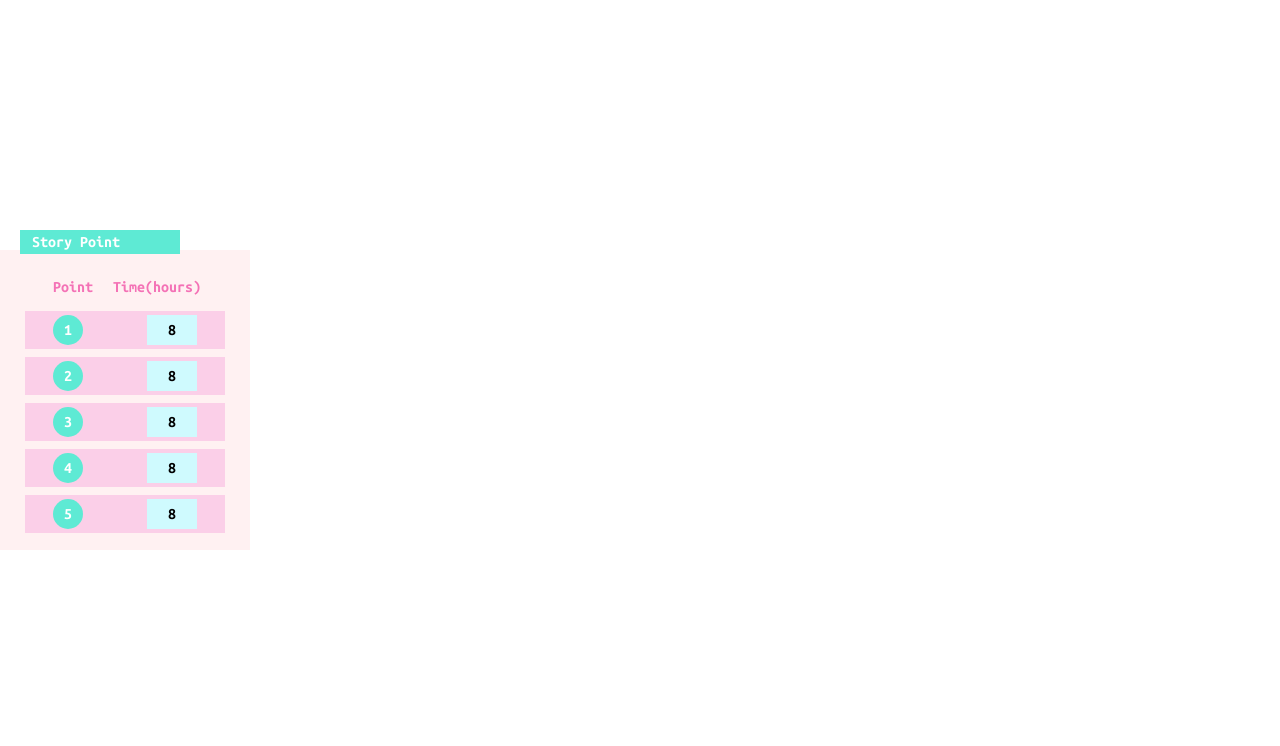
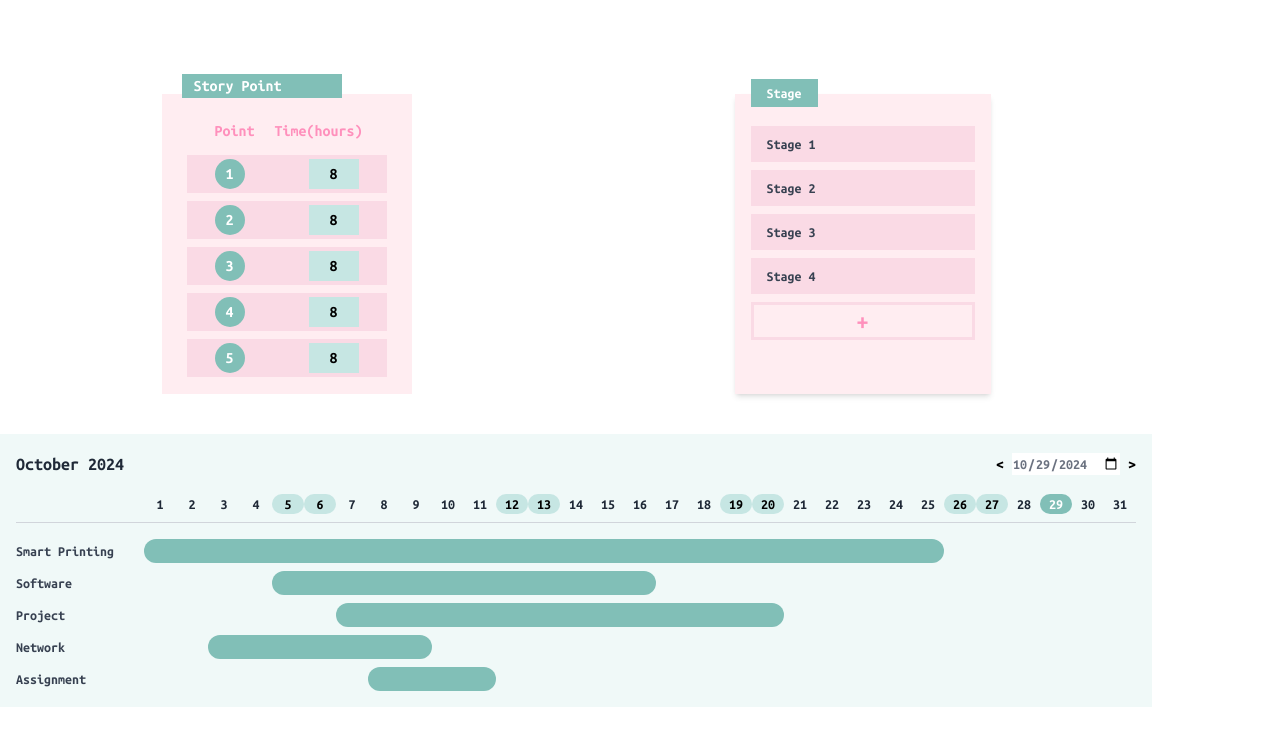
Before and after one commit to Benhidangiu1408/project-management, a React (Vite) app: page /Project in a window 1280 px wide. Shown: the top 746 px of the page. Built offline with nearby package versions, Linux system fonts and the light colour scheme.

Commit message:
addBlock

```diff
--- a/src/components/ui/AddBlock.tsx
+++ b/src/components/ui/AddBlock.tsx
@@ -1,28 +1,21 @@
 import React, { useState } from "react";
 
-function AddBlock({ color, name }: any) {
+function AddBlock({ color, name, onClose, onAdd }: any) {
   const [blockName, setBlockName] = useState("Untitled");
   const [startTime, setStartTime] = useState("2024-08-24");
   const [endTime, setEndTime] = useState("2024-10-24");
 
   return (
-    <div
-      className={`bg-${color}100 p-10 rounded-md min-w-[450px] w-1/3 h-fit flex flex-col font-ubuntuMono`}
-    >
+    <div className="fixed inset-0 z-10 flex items-center justify-center">
+      <div className="absolute inset-0 bg-black/50" onClick={onClose}></div>
+      <div className={`bg-${color}100 p-10 rounded-md min-w-[450px] w-1/3 h-fit flex flex-col font-ubuntuMono z-20`}>
         <div className="flex justify-center mb-6">
-        <div className={`text-2xl/6 bg-${color}200 px-8 py-2.5`}>
-          ADD {name}
-        </div>
+          <div className={`text-2xl/6 bg-${color}200 px-8 py-2.5`}>ADD {name}</div>
         </div>
 
         <div className="mb-4 flex text-lg">
           <label className="mr-2 mt-1">Name</label>
-        <input
-          type="text"
-          value={blockName}
-          onChange={(e) => setBlockName(e.target.value)}
-          className="w-full p-1 border border-gray-300 rounded-md"
-        />
+          <input type="text" value={blockName} onChange={(e) => setBlockName(e.target.value)} className="w-full p-1 border border-gray-300 rounded-md" />
         </div>
 
         <div className="mb-10 flex text-lg">
@@ -44,18 +37,21 @@ function AddBlock({ color, name }: any) {
           </div>
         </div>
         <div className="flex justify-evenly h-fit text-xl">
-        <button
-          className={`text-${color}300 border border-${color}300 rounded-md w-[150px] py-1`}
-        >
+          <button onClick={onClose} className={`text-${color}300 border border-${color}300 rounded-md w-[150px] py-1`}>
             Cancel
           </button>
           <button
+            onClick={() => {
+              onAdd({ blockName, startTime, endTime });
+              onClose();
+            }}
             className={`bg-${color}300 text-white rounded-md w-[150px] py-1`}
           >
             Add
           </button>
         </div>
       </div>
+    </div>
   );
 }
 
--- a/src/components/ui/BarClalendar.tsx
+++ b/src/components/ui/BarClalendar.tsx
@@ -1,7 +1,7 @@
 import moment from "moment";
 import React, { useState } from "react";
 
-function GanttChart() {
+function GanttChart({ color }: any) {
   const tasks = [
     { name: "Smart Printing", start: "2024-10-01", end: "2024-10-25" },
     { name: "Software", start: "2024-10-05", end: "2024-10-16" },
@@ -15,7 +15,7 @@ function GanttChart() {
   const currentDate = time.date(); // Highlighted date
 
   return (
-    <div className="p-4 bg-pink100 w-fit">
+    <div className={`p-4 bg-${color}100 w-fit`}>
       {/* Header Section */}
       <div className="flex justify-between items-center mb-4">
         <h2 className="text-lg font-semibold text-gray-800">{time.format("MMMM YYYY")}</h2>
@@ -59,9 +59,9 @@ function GanttChart() {
             key={day}
             className={`flex-shrink-0 flex justify-center items-center text-sm w-8 ${
               day === currentDate
-                ? "text-white bg-pink300 rounded-full"
+                ? `text-white bg-${color}300 rounded-full`
                 : time.clone().set("date", day).isoWeekday() === 7 || time.clone().set("date", day).isoWeekday() === 6
-                ? "text-black bg-pink200 rounded-full"
+                ? `text-black bg-${color}200 rounded-full`
                 : "text-gray-800"
             }`}
           >
@@ -85,7 +85,7 @@ function GanttChart() {
 
               {/* Gantt Bar */}
               <div
-                className="relative h-6 bg-pink300 rounded-full"
+                className={`relative h-6 bg-${color}300 rounded-full`}
                 style={{
                   marginLeft: `${(startTime.date() - 1) * 2}rem`, // Each day width = 2rem
                   width: `${(endTime.date() - startTime.date() + 1) * 2}rem`,
--- /dev/null
+++ b/src/components/ui/ProjectList.tsx
@@ -0,0 +1,42 @@
+import { useState } from "react";
+import AddBlock from "./AddBlock";
+
+const ProjectBlock = () => {
+  // State for project
+  const [projects, setProjects] = useState(["Smart Printing", "Software", "Project", "Network", "Assignment"]);
+
+  const [show, setShow] = useState(false);
+
+  const toggleAdd = () => {
+    setShow(!show);
+  };
+
+  // Function to add a new stage
+  const addProject = ({ blockName, startTime, endTime }: any) => {
+    setProjects([...projects, `${blockName}`]);
+  };
+
+  return (
+    <div className="bg-green100 p-4 w-64 rounded-md shadow-md relative mr-3">
+      {show && <AddBlock color="green" name="Project" onClose={toggleAdd} onAdd={addProject} />}
+      {/* Header */}
+      <div className="bg-pink300 text-white text-sm px-4 py-1 absolute top-[-15px]">Project</div>
+
+      {/* Project List */}
+      <div className="space-y-2 mt-4">
+        {projects.map((project, index) => (
+          <div key={index} className="bg-green200 text-gray-700 text-sm font-medium px-4 py-2">
+            {project}
+          </div>
+        ))}
+
+        {/* Add Project Button */}
+        <button onClick={toggleAdd} className="w-full bg-green100 text-green300 text-2xl font-bold px-4 border-[3px] border-green200 hover:bg-green200">
+          +
+        </button>
+      </div>
+    </div>
+  );
+};
+
+export default ProjectBlock;
--- /dev/null
+++ b/src/components/ui/StageList.tsx
@@ -0,0 +1,42 @@
+import { useState } from "react";
+import AddBlock from "./AddBlock";
+
+const StageBlock = () => {
+  // State for stages
+  const [stages, setStages] = useState(["Stage 1", "Stage 2", "Stage 3", "Stage 4"]);
+
+  const [show, setShow] = useState(false);
+
+  const toggleAdd = () => {
+    setShow(!show);
+  };
+
+  // Function to add a new stage
+  const addStage = ({ blockName, startTime, endTime }: any) => {
+    setStages([...stages, `Stage ${blockName}`]);
+  };
+
+  return (
+    <div className="bg-pink100 p-4 w-64 rounded-md shadow-md relative">
+      {show && <AddBlock color="pink" name="Stage" onClose={toggleAdd} onAdd={addStage} />}
+      {/* Header */}
+      <div className="bg-green300 text-white text-sm px-4 py-1 absolute top-[-15px]">Stage</div>
+
+      {/* Stage List */}
+      <div className="space-y-2 mt-4">
+        {stages.map((stage, index) => (
+          <div key={index} className="bg-pink200 text-gray-700 text-sm font-medium px-4 py-2">
+            {stage}
+          </div>
+        ))}
+
+        {/* Add Stage Button */}
+        <button onClick={toggleAdd} className="w-full bg-pink100 text-pink300 text-2xl font-bold px-4 border-[3px] border-pink200 hover:bg-pink200">
+          +
+        </button>
+      </div>
+    </div>
+  );
+};
+
+export default StageBlock;
--- a/src/pages/Homepage.tsx
+++ b/src/pages/Homepage.tsx
@@ -1,5 +1,6 @@
 import TodayMeeting from "@/components/Meeting/MeetingList";
 import GanttChart from "../components/ui/BarClalendar";
+import ProjectBlock from "@/components/ui/ProjectList";
 
 function Homepage() {
   const meetings = [
@@ -40,8 +41,13 @@ function Homepage() {
 
   return (
     <div>
-      <TodayMeeting meetings={meetings} />
-      <GanttChart />
+      <div className="flex">
+        <TodayMeeting meetings={meetings} />
+      </div>
+      <div className="flex m-8 justify-between">
+        <ProjectBlock />
+        <GanttChart color="pink" />
+      </div>
     </div>
   );
 }
--- a/src/pages/Projectpage.tsx
+++ b/src/pages/Projectpage.tsx
@@ -1,11 +1,17 @@
+import GanttChart from "@/components/ui/BarClalendar";
 import StoryPointTable from "./Stage Page/StoryPointTable";
+import StageBlock from "@/components/ui/StageList";
 
 function Project() {
-    return (
-        <div>
-            <StoryPointTable />
-        </div>
-    );
+  return (
+    <div>
+      <div className="flex justify-around mb-10">
+        <StoryPointTable />
+        <StageBlock />
+      </div>
+      <GanttChart color="green" />
+    </div>
+  );
 }
 
 export default Project;
--- a/src/pages/Stage Page/StoryPointTable.tsx
+++ b/src/pages/Stage Page/StoryPointTable.tsx
@@ -1,14 +1,5 @@
 import React, { useState } from "react";
-import {
-  Table,
-  TableBody,
-  TableCaption,
-  TableCell,
-  TableFooter,
-  TableHead,
-  TableHeader,
-  TableRow,
-} from "@/components/ui/table";
+import { Table, TableBody, TableCaption, TableCell, TableFooter, TableHead, TableHeader, TableRow } from "@/components/ui/table";
 import { Input } from "@/components/ui/input";
 interface Storypoint {
   point: number;
@@ -49,17 +40,9 @@ const StoryPointTable = () => {
     setEditCell({ rowId, key });
   };
 
-  const handleChange = (
-    e: React.ChangeEvent<HTMLInputElement>,
-    rowSTT: any,
-    key: any
-  ) => {
+  const handleChange = (e: React.ChangeEvent<HTMLInputElement>, rowSTT: any, key: any) => {
     const newValue = e.target.value;
-    setStorypoint((prevData) =>
-      prevData.map((row) =>
-        row.point === rowSTT ? { ...row, [key]: newValue } : row
-      )
-    );
+    setStorypoint((prevData) => prevData.map((row) => (row.point === rowSTT ? { ...row, [key]: newValue } : row)));
   };
   return (
     // <Table>
@@ -80,31 +63,27 @@ const StoryPointTable = () => {
     // </Table>
     <>
       <div className="flex w-[250px] h-[300px] font-medium bg-teal-50 relative ...">
-        <div className="absolute -top-5 left-5 w-40  bg-teal-300 text-white...">
+        <div className="absolute -top-5 left-5 w-40  bg-green300 text-white...">
           <p className="text-white text-left pl-3">Story Point</p>
         </div>
-        <div className="flex flex-col w-full bg-rose-50 place-content-center items-center">
+        <div className="flex flex-col w-full bg-pink100 place-content-center items-center">
           <div className="w-4/5">
-            <div className="flex flex-row text-pink-400 font-semibold px-7 space-x-5 mt-4 mb-3">
+            <div className="flex flex-row text-pink300 font-semibold px-7 space-x-5 mt-4 mb-3">
               <div>Point</div>
               <div>Time(hours)</div>
             </div>
             {storypoints.map((storypoint) => (
-              <div className="flex flex-row px-7 justify-between mb-2 bg-pink-200">
-                <div className="rounded-full text-white my-1 bg-teal-300 min-w-[30px] min-h-[30px] flex items-center justify-center">
-                  {storypoint.point}
-                </div>
+              <div className="flex flex-row px-7 justify-between mb-2 bg-pink200">
+                <div className="rounded-full text-white my-1 bg-green300 min-w-[30px] min-h-[30px] flex items-center justify-center">{storypoint.point}</div>
                 <div
-                  className="rounded-lg bg-cyan-100 my-1 w-[50px] min-h-[10px] flex items-center justify-center"
+                  className="rounded-lg bg-green200 my-1 w-[50px] min-h-[10px] flex items-center justify-center"
                   onClick={() => handleEdit(storypoint.point, "time")}
                 >
                   {editCell.rowId === storypoint.point ? (
                     <Input
                       type="text"
                       value={storypoint.time}
-                      onChange={(e) =>
-                        handleChange(e, storypoint.point, "time")
-                      }
+                      onChange={(e) => handleChange(e, storypoint.point, "time")}
                       onBlur={() => setEditCell({ rowId: null, key: "" })}
                       className=" rounded-lg bg-cyan-100  w-[43px] h-[25px]"
                       autoFocus
```
Lines whose indentation alone changed are shown as unchanged.
